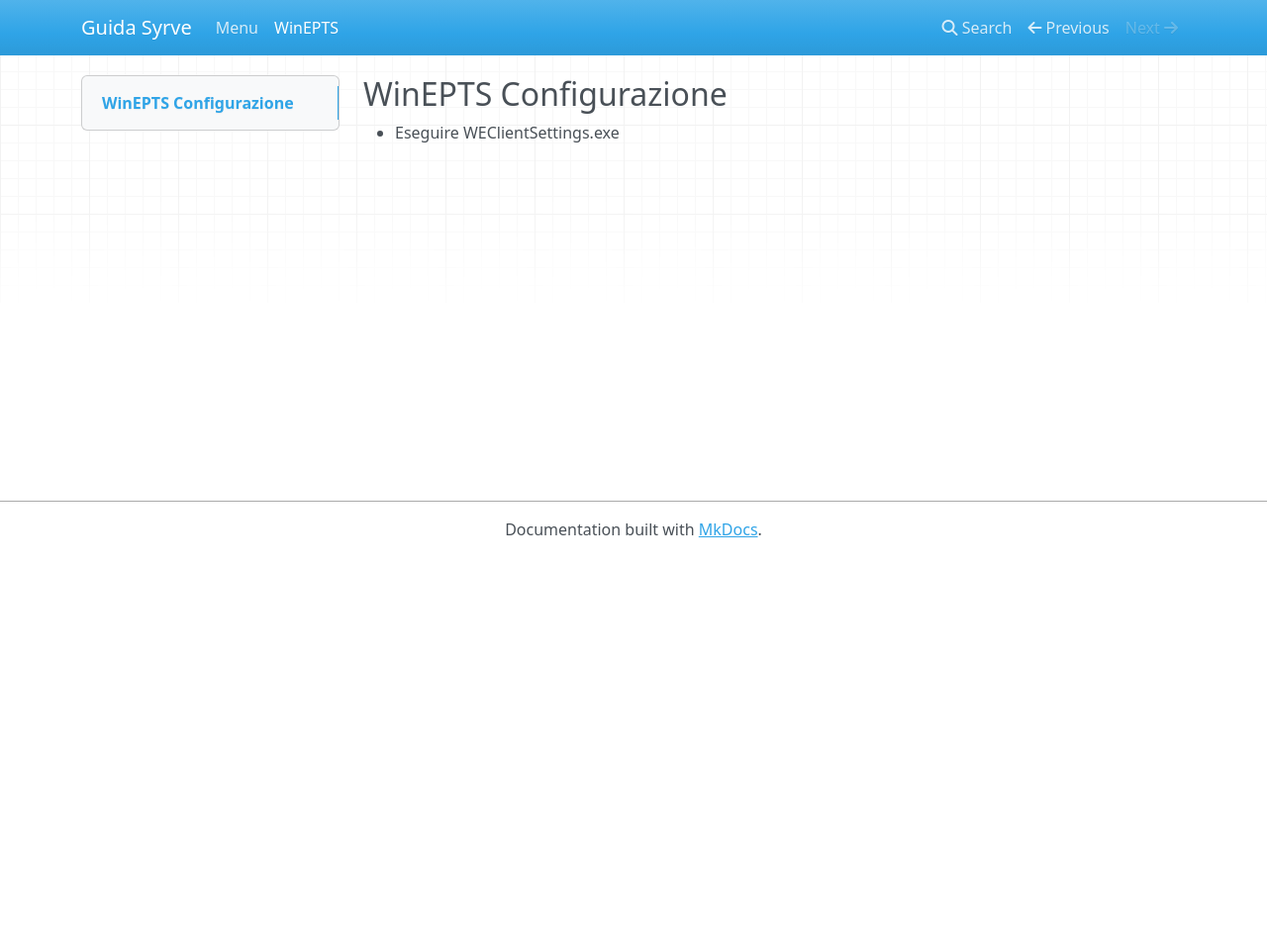
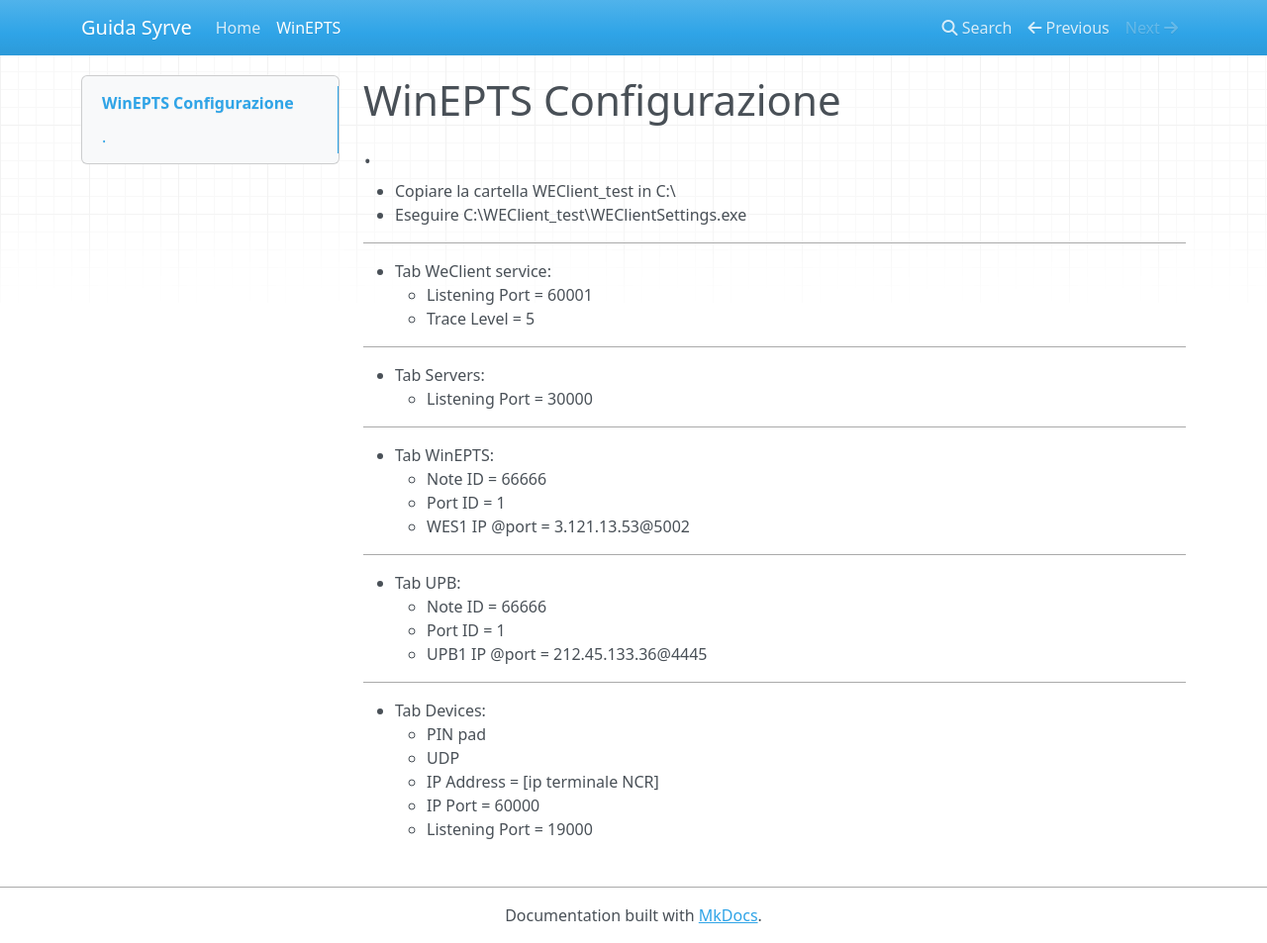
Before and after one commit to lucacorba/guida, an MkDocs documentation site: the page built from docs/winepts.md, in a window 1280 px wide and 953 px high. Shown: the whole window at 99% size. Built offline with MkDocs 1.6.1, drawn with Linux system fonts in a browser that asks for light colours; nearby versions of some CDN libraries.

Commit message:
WinEPTS Configurazione

```diff
--- a/docs/winepts.md
+++ b/docs/winepts.md
@@ -1,3 +1,35 @@
-## WinEPTS Configurazione
+# WinEPTS Configurazione
 
-- Eseguire WEClientSettings.exe
+## .
+
+- Copiare la cartella WEClient_test in C:\
+- Eseguire C:\WEClient_test\WEClientSettings.exe
+ ----------------------
+
+- Tab WeClient service:
+    - Listening Port = 60001
+    - Trace Level = 5
+ ----------------------
+
+- Tab Servers:
+    - Listening Port = 30000
+ ----------------------
+
+- Tab WinEPTS:
+    - Note ID = 66666
+    - Port ID = 1
+    - WES1 IP @port = 3.121.13.53@5002
+ ----------------------
+
+- Tab UPB:
+    - Note ID = 66666
+    - Port ID = 1
+    - UPB1 IP @port = 212.45.133.36@4445
+ ----------------------
+
+- Tab Devices:
+    - PIN pad
+    - UDP
+    - IP Address = [ip terminale NCR]
+    - IP Port = 60000
+    - Listening Port = 19000
--- a/mkdocs.yml
+++ b/mkdocs.yml
@@ -1,5 +1,5 @@
 site_name: Guida Syrve
 
 nav:
-   - Menu: index.md
+   - Home: index.md
    - WinEPTS: winepts.md
```
